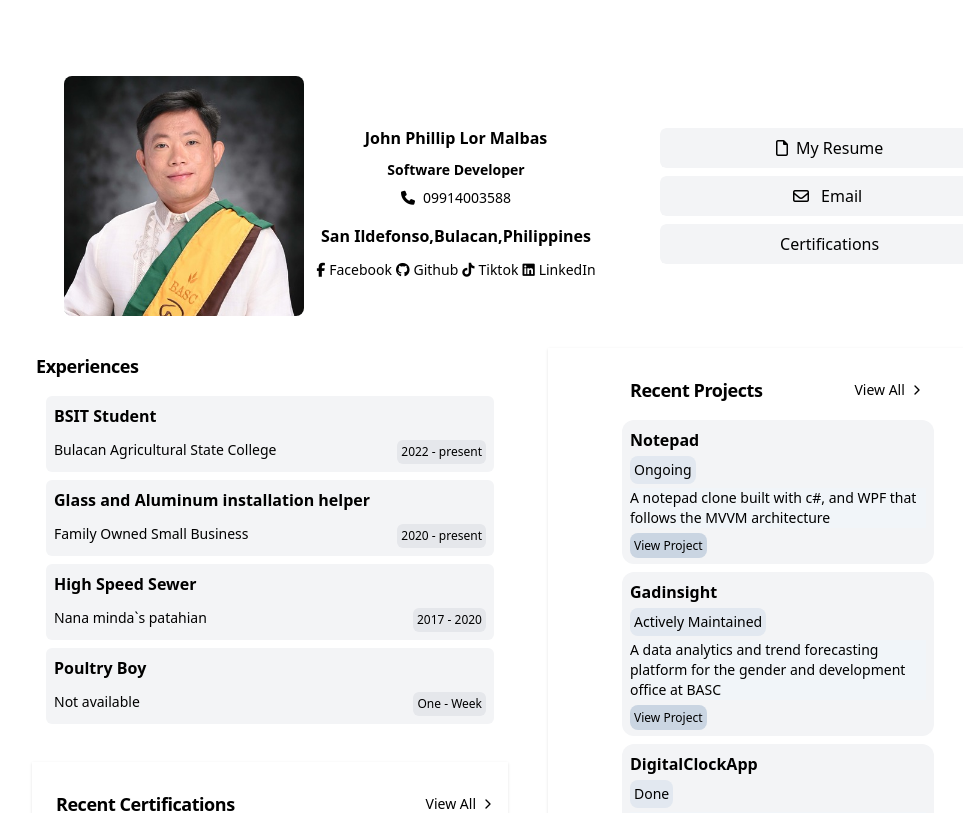
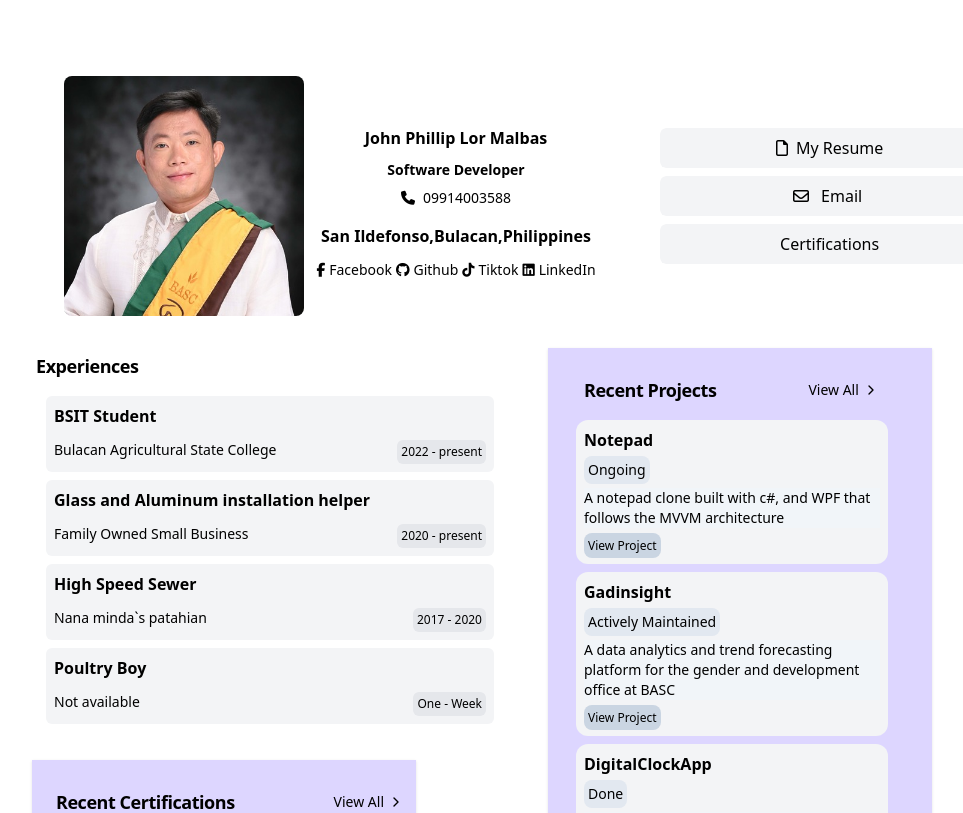
Before and after one commit to Zaido219/personal-portfolio, a React (Vite) app: page / in a window 1280 px wide. Shown: the top 813 px of the page, without its empty margins (112-1075 px from the left). Built offline with nearby package versions, Linux system fonts and the light colour scheme.

Commit message:
style:Style update/s for BaseSection

```diff
--- a/src/components/Ui/BaseSection.jsx
+++ b/src/components/Ui/BaseSection.jsx
@@ -1,6 +1,6 @@
 const BaseSection = ({children}) => {
     return(
-        <div className="min-w-sm p-2 m-2 shadow-sm flex flex-col items-center overflow-hidden">
+        <div className="bg-violet-200 w-85 md:min-w-sm p-2 m-2 shadow-sm flex flex-col items-center overflow-hidden">
             {children}
         </div>
         );
```
